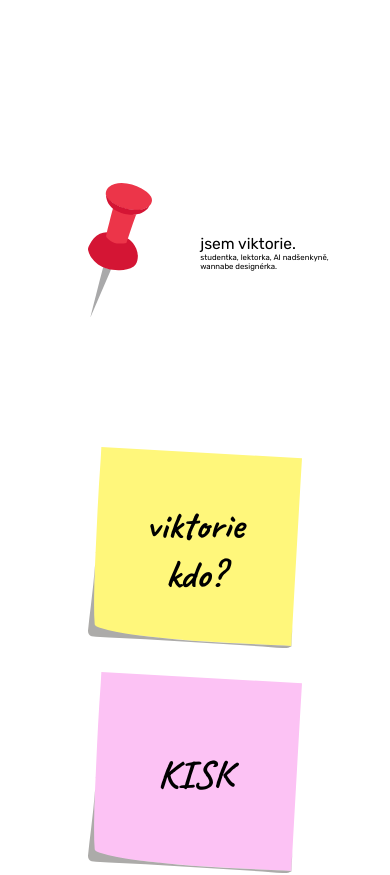
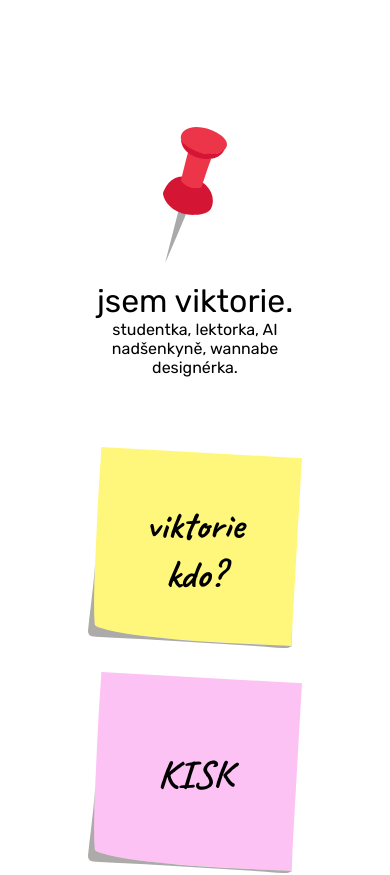
Before and after one commit to torieu/web, a Vue app: page /#/ in a window 390 px wide. Shown: the top 875 px of the page. Built offline with nearby package versions, Linux system fonts and the light colour scheme.

Commit message:
responsivity

```diff
--- a/src/styles.css
+++ b/src/styles.css
@@ -179,12 +179,6 @@ a:hover{
         width: 100%;
     }
 
-    .post_it_div h2 {
-        font-size: 10vw;
-    }
-    .post_it_div h3 {
-        font-size: 6vw;
-    }
 }
 
 @media screen and (max-width: 600px) {
--- a/src/views/HomeView.vue
+++ b/src/views/HomeView.vue
@@ -1,7 +1,7 @@
 <template>
   <div class="introduction">
     <div class="post_it homepage-introduction">
-      <div class="pin-container" style="margin-right: 2em;">
+      <div class="pin-container">
         <img class="pin" :src="pin" alt="red pin" />
       </div>
       <div class="text-container">
@@ -65,36 +65,64 @@ export default {
 .homepage-introduction {
   display: flex;
   align-items: center;
+  justify-content: center;
+  flex-wrap: nowrap;
+  gap: 1em;
+  max-width: 100%;
 }
 
 .pin-container {
-  flex: 0 0 30%;
-  text-align: right;
-  padding-right: 1em;
+  flex-shrink: 0;
+  width: 40vw;
 }
 
 .pin {
   width: 4em;
+  max-width: 100%;
 }
 
 .text-container {
-  flex: 0 0 70%;
-  display: flex;
-  flex-direction: column;
-  justify-content: center;
+  flex-grow: 1;
+  min-width: 0; /* Allows text container to shrink below its content size */
 }
 
 .main-text {
-  font-size: 4vw;
+  font-size: clamp(2rem, 4vw, 3rem);
   text-align: left;
+  /* white-space: nowrap; */
+
 }
 
 .sub-text {
-  font-size: 2vw;
+  font-size: 1rem;
+  word-wrap: break-word;
   text-align: left;
+  hyphens: auto;
 }
 
-.post_it {
-  flex: 0 1 auto;
+@media (max-width: 675px) {
+  .homepage-introduction {
+    flex-direction: column;
+    text-align: center;
+  }
+
+  .text-container {
+    width: 100%;
+  }
+
+  .main-text,
+  .sub-text {
+    text-align: center;
+  }
+}
+
+
+@media screen and (max-width: 400px) {
+    .post_it_div h2 {
+        font-size: 10vw;
+    }
+    .post_it_div h3 {
+        font-size: 6vw;
+    }
 }
 </style>
```
